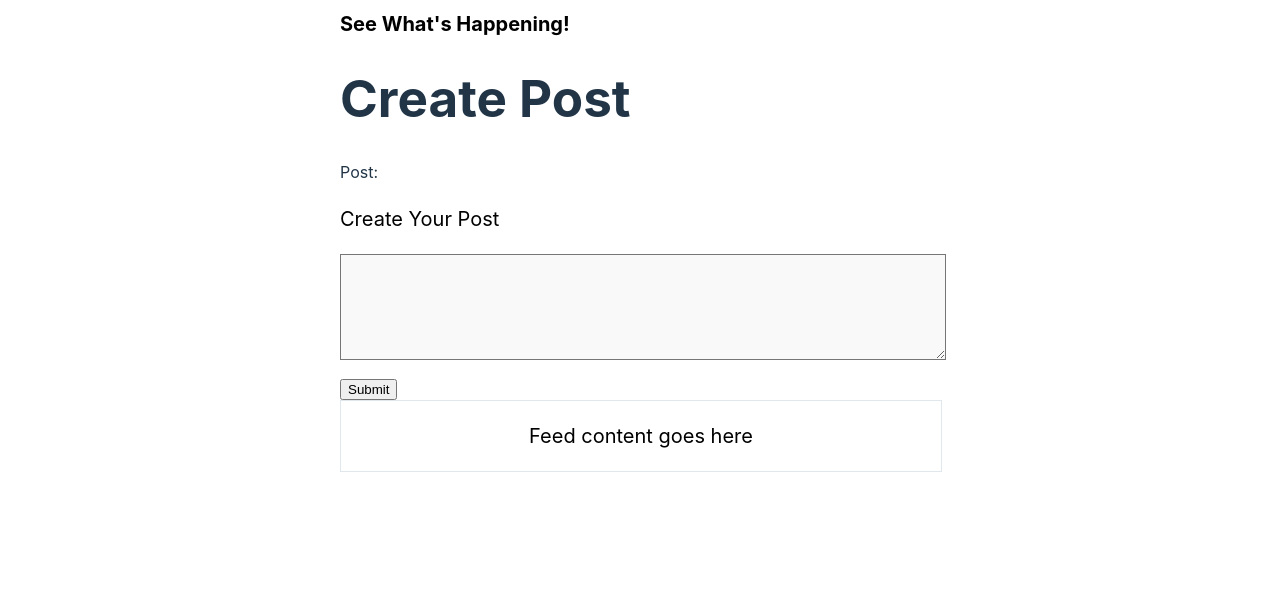
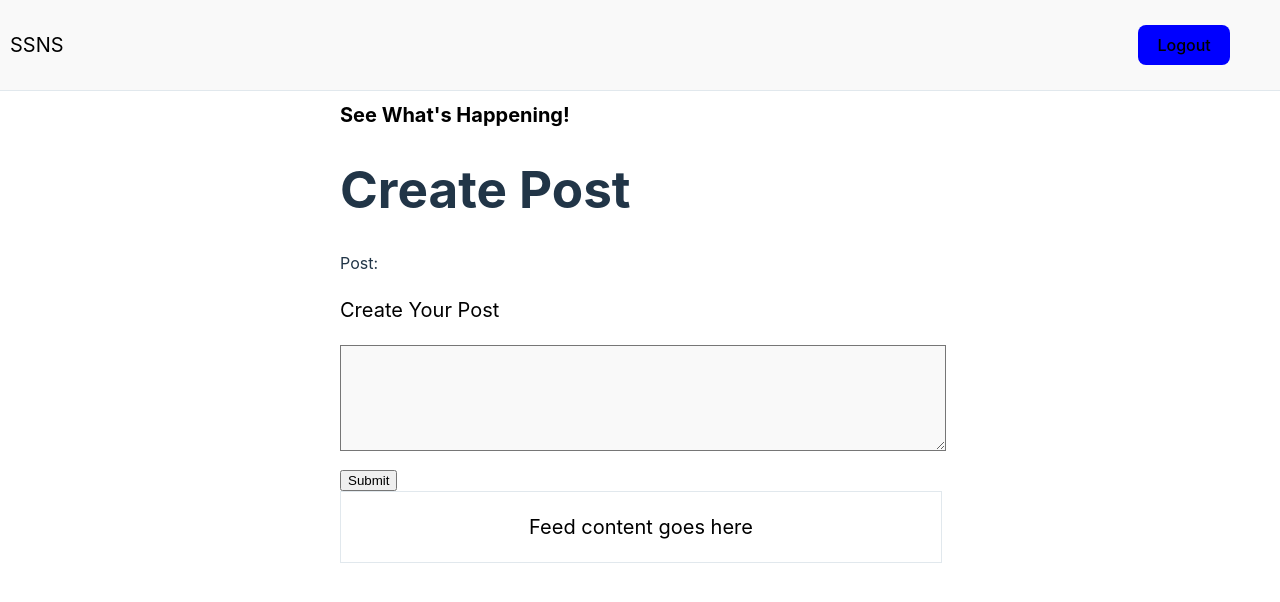
Before and after one commit to grzla/SSSN, a React (Vite) app: page /feed in a window 1280 px wide. Shown: the top 602 px of the page. Built offline with nearby package versions, Linux system fonts and the light colour scheme.

Commit message:
Added app bar

```diff
--- a/src/components/AppBar.jsx
+++ /dev/null
@@ -1 +0,0 @@
-import React from "react";
--- /dev/null
+++ b/src/components/AppBar.tsx
@@ -0,0 +1,37 @@
+import React from 'react';
+import { globalStyles } from '../styles/styles';
+
+const AppBar = () => {
+	return (
+		<>
+			<div style={styles.appBar}>
+				<p style={globalStyles.text}>SSNS</p>
+
+			<div style={styles.logout}>
+				<button style={styles.button}>Logout</button>
+			</div>
+			</div>
+		</>
+	);
+};
+export const styles = {
+	appBar: {
+		display: 'flex',
+		justifyContent: 'space-between',
+		alignItems: 'center',
+		padding: '10px',
+		backgroundColor: '#f9f9f9',
+		borderBottom: '1px solid #e1e8ed',
+	},
+    logout: {
+      cursor: 'pointer',
+      marginRight: '40px',
+    },
+    button: {
+        backgroundColor: 'blue',
+        border: 'none',
+        cursor: 'pointer',
+        },
+};
+
+export default AppBar;
--- a/src/views/auth/login.tsx
+++ b/src/views/auth/login.tsx
@@ -1,8 +1,8 @@
-import React, { useState } from "react";
+import React, { useState } from 'react';
 
 const Login = () => {
-  const [username, setUsername] = useState("");
-  const [password, setPassword] = useState("");
+	const [username, setUsername] = useState('');
+	const [password, setPassword] = useState('');
 
 	const handleSubmit = (event: React.FormEvent) => {
 		event.preventDefault();
--- a/src/views/home/home.tsx
+++ b/src/views/home/home.tsx
@@ -1,16 +1,20 @@
-import React from "react";
-import {globalStyles} from "../../styles/styles";
-import FeedContainer from "../../components/FeedContainer";
+import React from 'react';
+import { globalStyles } from '../../styles/styles';
+import FeedContainer from '../../components/FeedContainer';
+import AppBar from '../../components/AppBar';
 
 const Feed = () => {
 	return (
+		<>
+			<AppBar />
 			<div style={styles.page}>
 				<div style={styles.container}>
 					<FeedContainer />
 				</div>
 			</div>
+		</>
 	);
-}
+};
 
 export default Feed;
 
```
Also changed, not shown: src/App.tsx (+7 -7 lines), src/components/CreatePost.tsx (+13 -13 lines), src/components/FeedContainer.tsx (+4 -5 lines), src/styles/styles.tsx (indentation only). Lines whose indentation alone changed are shown as unchanged.
